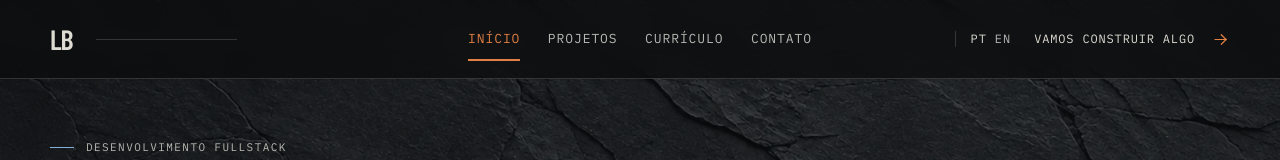
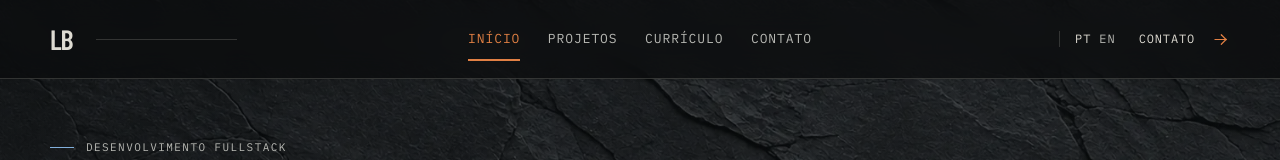
Before and after one commit to leobrqz/leobrqz.github.io, a Next.js app: page / in a window 1280 px wide. Shown: the top 160 px of the page. Built offline with nearby package versions, Linux system fonts and the light colour scheme; no server answers.

Commit message:
chore: simplify header contact label

```diff
--- a/components/SiteShell/FloatingNav.tsx
+++ b/components/SiteShell/FloatingNav.tsx
@@ -130,7 +130,7 @@ export function FloatingNav({ lang }: FloatingNavProps) {
             className={styles.contactCta}
             onClick={() => setMenuOpen(false)}
           >
-            <span>{lang === 'en' ? "LET'S BUILD SOMETHING" : 'VAMOS CONSTRUIR ALGO'}</span>
+            <span>{lang === 'en' ? 'CONTACT' : 'CONTATO'}</span>
             <IconArrowRight size={19} stroke={1.5} aria-hidden="true" />
           </Link>
           <button
```
